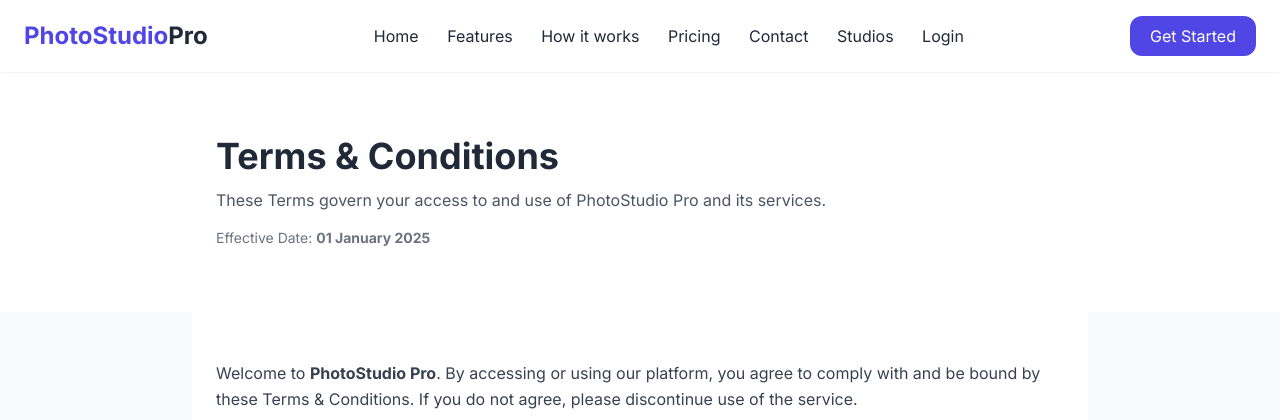
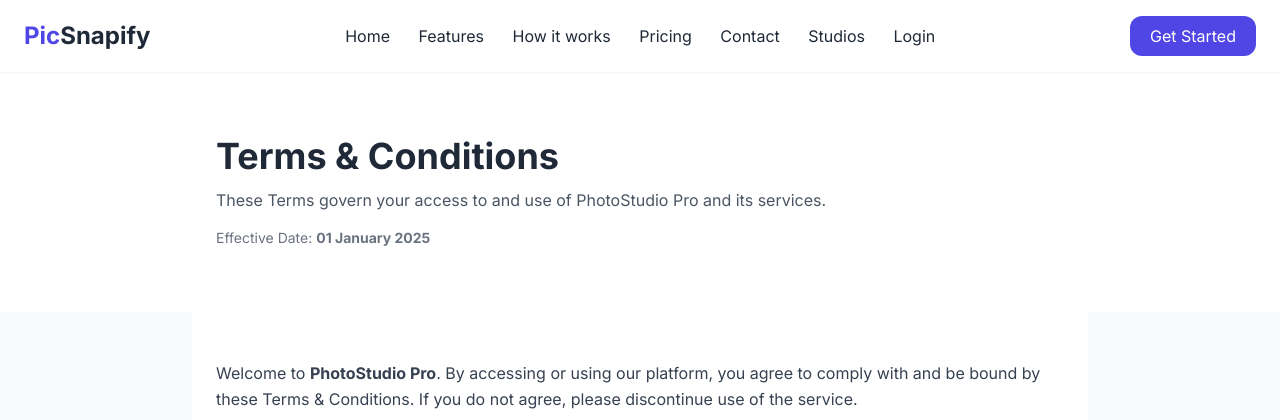
Before and after one commit to ShivanjaySingh/Pic-Snapify, a Flask app: template templates/website/terms&condition.html in a window 1280 px wide. Shown: the top 420 px of the page. Run offline with Flask 3, Linux system fonts and the light colour scheme; the template is opened without the code that fills it, so the values that code supplies are empty; some libraries are stand-ins or nearby versions.

Commit message:
Rename PhotoStudio Pro to Pic Snapify in terms page

```diff
--- a/templates/website/terms&condition.html
+++ b/templates/website/terms&condition.html
@@ -2,7 +2,7 @@
 <html lang="en">
 <head>
 <meta charset="UTF-8">
-<title>Terms & Conditions | PhotoStudio Pro</title>
+<title>Terms & Conditions | Pic Snapify</title>
 <meta name="viewport" content="width=device-width, initial-scale=1.0">
 
 <script src="https://cdn.tailwindcss.com"></script>
@@ -18,7 +18,7 @@
 <!-- NAVBAR -->
 <header class="fixed top-0 w-full z-50 glass shadow-sm" style="background-color: white;">
   <div class="max-w-7xl mx-auto px-6 py-4 flex justify-between items-center">
-    <h1 class="text-2xl font-extrabold text-indigo-600">PhotoStudio<span class="text-gray-800">Pro</span></h1>
+    <h1 class="text-2xl font-extrabold text-indigo-600">Pic<span class="text-gray-800">Snapify</span></h1>
     <nav class="space-x-6 hidden md:block">
       <a href="/" class="hover:text-indigo-600">Home</a>
       <a href="/features" class="hover:text-indigo-600">Features</a>
```
